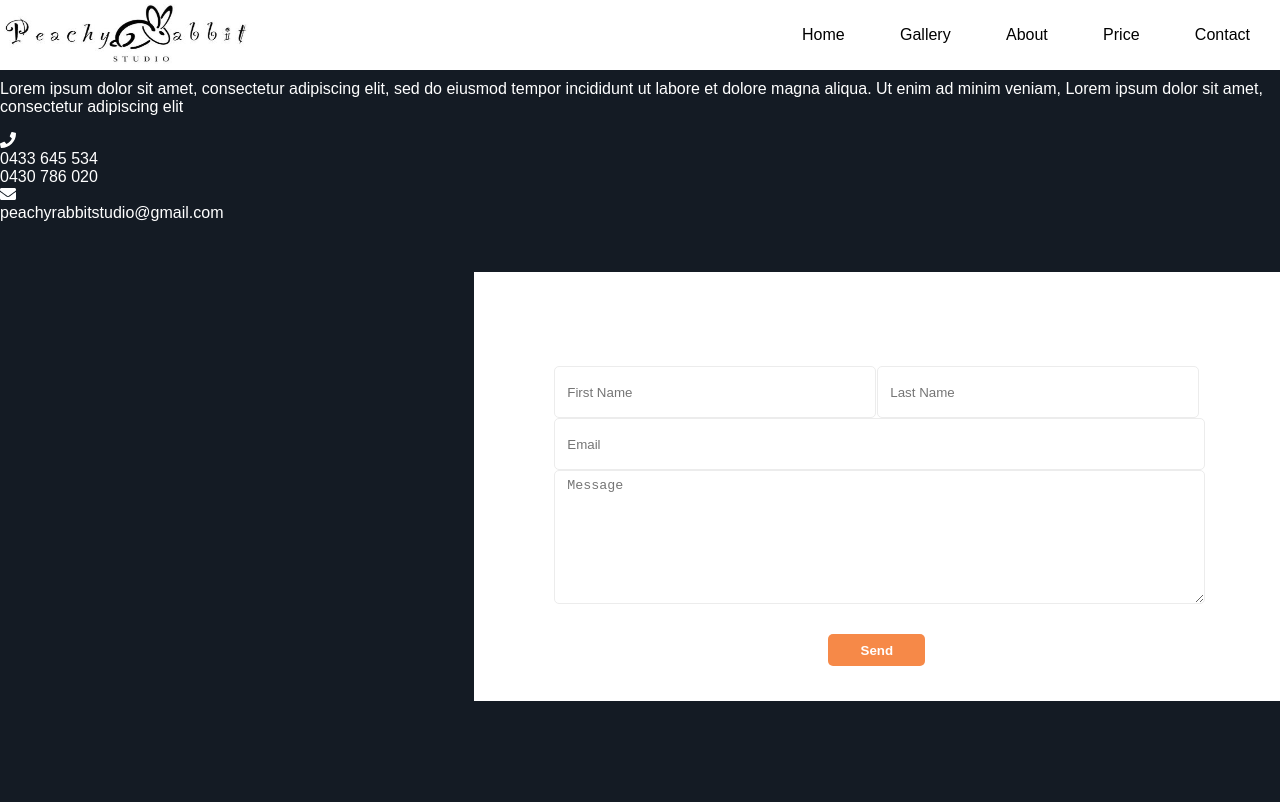
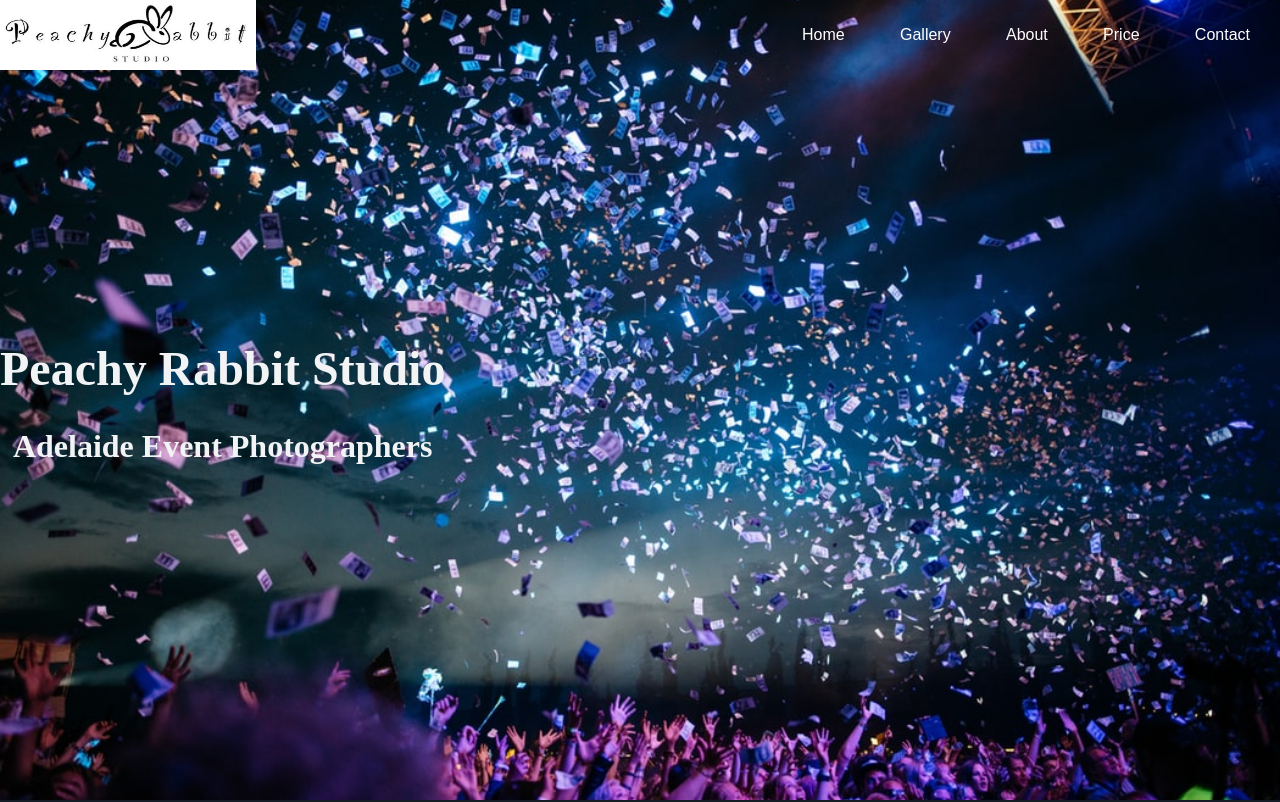
Before and after one commit to jliclaire/peachyrabbit, a React (Create React App) app: page /#/ in a window 1280 px wide. Before the commit this address led to /#/contact. Shown: the top 802 px of the page. Built offline with nearby package versions, Linux system fonts and the light colour scheme.

Commit message:
Make navbar background change on scroll

```diff
--- a/src/App.js
+++ b/src/App.js
@@ -8,10 +8,35 @@ import Gallery from "./components/Home/Gallery";
 import About from "./components/Home/About";
 import "./App.scss";
 
-function App() {
+class App extends React.Component {
+  state = {
+    darkNavbar: false
+  };
+
+  componentDidMount = () => {
+    window.addEventListener("scroll", this.changeNavbarBackgroundOnScroll);
+  };
+
+  changeNavbarBackgroundOnScroll = () => {
+    const distanceY = window.pageYOffset;
+
+    if (distanceY > 0) {
+      this.setState({ darkNavbar: true });
+    } else {
+      this.setState({ darkNavbar: false });
+    }
+  };
+
+  render() {
     return (
       <HashRouter>
-      <div className="navbar">
+        <nav
+          className={
+            this.state.darkNavbar
+              ? "navbar background-dark"
+              : "navbar background-transparent"
+          }
+        >
           <div className="logo">
             <img src={logo} />
           </div>
@@ -34,7 +59,7 @@ function App() {
               <NavLink to="/contact">Contact</NavLink>
             </li>
           </ul>
-      </div>
+        </nav>
 
         <div className="content">
           <Route exact path="/" component={Home}></Route>
@@ -46,5 +71,6 @@ function App() {
       </HashRouter>
     );
   }
+}
 
 export default App;
--- a/src/App.scss
+++ b/src/App.scss
@@ -1,12 +1,11 @@
+$main-bg-color: #141b24;
 .navbar {
   position: fixed;
   top: 0;
-  margin-bottom: -30px;
   width: 100%;
   height: 70px;
   display: flex;
   justify-content: space-between;
-  background: #fff;
 
   .logo {
     width: 20%;
@@ -30,8 +29,16 @@
 
       a {
         text-decoration: none;
-        color: #000;
+        color: #fff;
       }
     }
   }
 }
+
+.background-transparent {
+  background-color: transparent;
+}
+
+.background-dark {
+  background-color: $main-bg-color;
+}
--- a/src/components/Home/Home.scss
+++ b/src/components/Home/Home.scss
@@ -1,5 +1,5 @@
 .home-container {
-  // margin-top: -30px;
+  margin-top: -30px;
   .main-container {
     width: 80%;
     margin: 0 auto;
```
Lines whose indentation alone changed are shown as unchanged.
